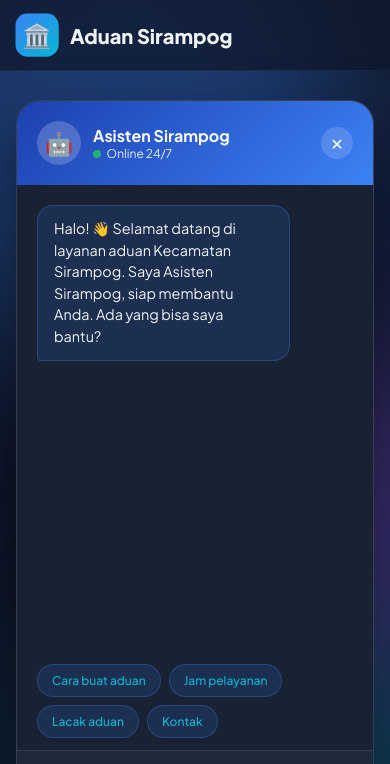
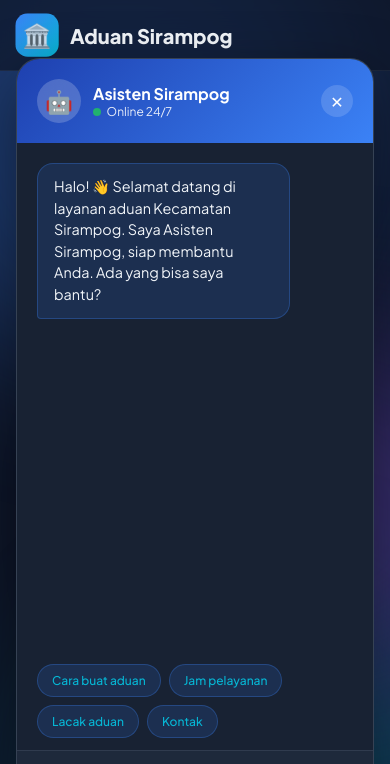
Before and after one commit to sirampog-pmd/aduan, a plain HTML site: page index.html in a window 390 px wide. Both pictures are taken after a click on the button "💬 Mulai Chat dengan Bot". Shown: the top 764 px of the page. Drawn offline with nearby package versions, Linux system fonts and the light colour scheme; no server answers.

Commit message:
Update index.html

```diff
--- a/index.html
+++ b/index.html
@@ -169,7 +169,7 @@ footer a:hover{color:var(--accent)}
 @media(max-width:768px){
   nav{padding:.875rem 1rem}
   nav ul{display:none}
-  .chat-window{width:calc(100vw - 2rem);right:1rem;bottom:1rem;height:calc(90vh - 2rem);max-height:none}
+  .chat-window{width:calc(100vw - 2rem);right:1rem;bottom:1rem;height:calc(95vh - 2rem);max-height:none}
   .chat-toggle{right:1rem;bottom:1rem}
   .hero{padding:3rem 1.5rem 2rem}
   .section{padding:3rem 1.5rem}
```
